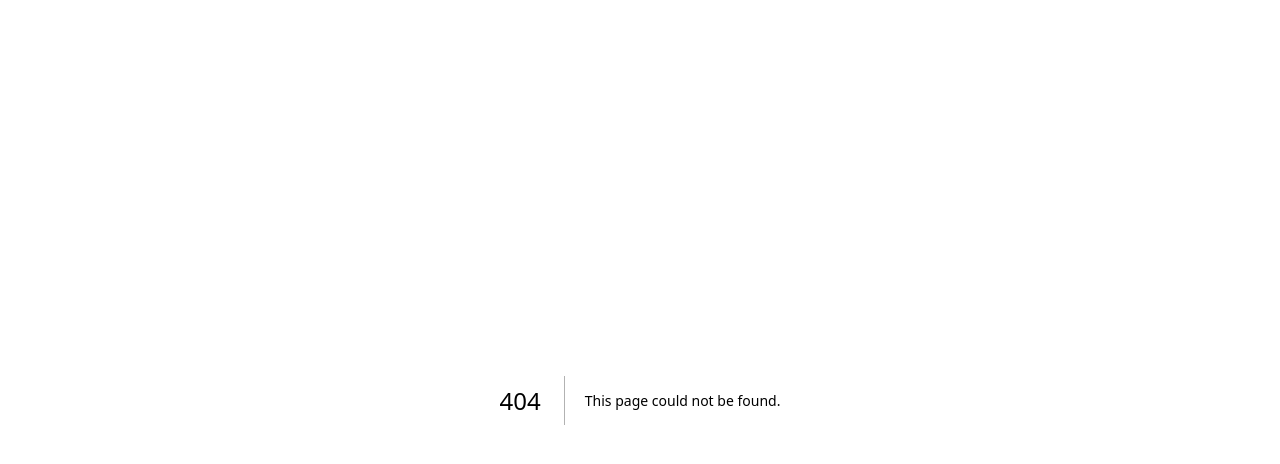
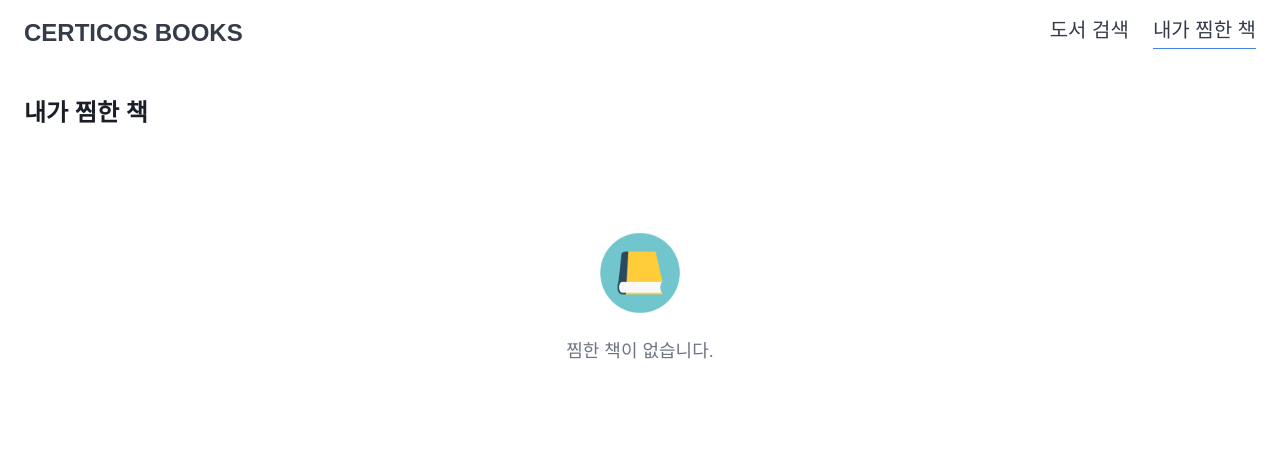
Before and after one commit to Superduper-India/cdri-books-parksunyoung, a Next.js app: page /favorite in a window 1280 px wide. Before the commit this address had no page. Shown: the top 464 px of the page. Built offline with nearby package versions, Linux system fonts and the light colour scheme.

Commit message:
feature: 사용자는 도서 검색 목록에서 찜하기 기능을 사용할 수 있습니다.

```diff
--- a/app/_components/book/BookItem.tsx
+++ b/app/_components/book/BookItem.tsx
@@ -2,6 +2,7 @@
 
 import PurchaseButton from "@/app/_components/book/buttons/PurchaseButton";
 import ToggleButton from "@/app/_components/book/buttons/ToggleButton";
+import FavoriteButton from "@/app/_components/book/buttons/FavoriteButton";
 import Description from "@/app/_components/book/Description";
 import Price from "@/app/_components/book/Price";
 import Thumbnail from "@/app/_components/book/Thumbnail";
@@ -25,7 +26,15 @@ export default function BookItem({
     return (
       <div className="flex justify-between">
         <div className="flex gap-8">
-          <Thumbnail book={book} width={210} height={280} />
+          <div className="relative">
+            <Thumbnail book={book} width={210} height={280} />
+            <FavoriteButton
+              book={book}
+              width={24}
+              height={24}
+              className="top-2 right-2"
+            />
+          </div>
 
           <div className="flex w-90 flex-auto flex-col">
             <Title book={book} />
@@ -56,8 +65,9 @@ export default function BookItem({
   // 책 리스트 아이템 (토글 접힘)
   return (
     <div className="flex flex-1 justify-between">
-      <div className="mx-12">
+      <div className="relative mx-12">
         <Thumbnail book={book} />
+        <FavoriteButton book={book} />
       </div>
       <Title book={book} />
 
--- /dev/null
+++ b/app/_components/book/buttons/FavoriteButton.tsx
@@ -0,0 +1,44 @@
+"use client";
+
+import Image from "next/image";
+import { useFavorite } from "@/app/_hooks/useFavorite";
+import type { BookDocument } from "@/app/_types/book";
+
+interface FavoriteButtonProps {
+  book: BookDocument;
+  width?: number;
+  height?: number;
+  className?: string;
+}
+
+export default function FavoriteButton({
+  book,
+  width = 16,
+  height = 16,
+  className = "top-0 right-0",
+}: FavoriteButtonProps) {
+  const { isbn } = book;
+  const { isFavorite, toggleFavorite } = useFavorite();
+
+  // hydration이 완료되기 전까지는 기본 상태(false)를 보여줌
+  const favorite = isFavorite(isbn);
+  return (
+    <button
+      type="button"
+      className={`absolute z-10 cursor-pointer transition-opacity hover:opacity-80 ${className}`}
+      onClick={e => {
+        e.stopPropagation();
+        toggleFavorite(isbn);
+      }}
+      aria-label={favorite ? "찜하기 해제" : "찜하기"}
+    >
+      <Image
+        key={favorite ? "favorite-on" : "favorite-off"}
+        src={favorite ? "/favorite-on.svg" : "/favorite-off.svg"}
+        alt={favorite ? "찜하기 해제" : "찜하기"}
+        width={width}
+        height={height}
+      />
+    </button>
+  );
+}
--- a/app/_components/ui/Header.tsx
+++ b/app/_components/ui/Header.tsx
@@ -22,9 +22,9 @@ export default function Header() {
             도서 검색
           </Link>
           <Link
-            href="/liked"
+            href="/favorite"
             className={`font-medium text-text-primary text-xl ${
-              pathname === "/liked" ? SELECTED_CLASSNAME : ""
+              pathname === "/favorite" ? SELECTED_CLASSNAME : ""
             }`}
           >
             내가 찜한 책
--- /dev/null
+++ b/app/_contexts/FavoriteContext.tsx
@@ -0,0 +1,54 @@
+"use client";
+
+import type React from "react";
+import { createContext, useCallback, useEffect, useState } from "react";
+import { getFavoritesFromStorage, saveFavoritesToStorage } from "@/lib/storage";
+
+// Context 타입 정의
+export interface FavoriteContextType {
+  favorites: Set<string>;
+  toggleFavorite: (isbn: string) => void;
+  isFavorite: (isbn: string) => boolean;
+}
+
+export const FavoriteContext = createContext<FavoriteContextType | undefined>(
+  undefined,
+);
+
+// Provider 컴포넌트
+export function FavoriteProvider({ children }: { children: React.ReactNode }) {
+  const [favorites, setFavorites] = useState<Set<string>>(new Set());
+
+  // 클라이언트에서만 localStorage에서 초기값 로드
+  useEffect(() => {
+    const storedFavorites = getFavoritesFromStorage();
+    setFavorites(storedFavorites);
+  }, []);
+
+  // 찜하기 토글
+  const toggleFavorite = useCallback((isbn: string) => {
+    setFavorites(prev => {
+      const newFavorites = new Set(prev);
+
+      if (newFavorites.has(isbn)) {
+        newFavorites.delete(isbn);
+      } else {
+        newFavorites.add(isbn);
+      }
+      saveFavoritesToStorage(newFavorites);
+      return newFavorites;
+    });
+  }, []);
+
+  // 찜하기 여부 확인
+  const isFavorite = useCallback(
+    (isbn: string) => favorites.has(isbn),
+    [favorites],
+  );
+
+  return (
+    <FavoriteContext.Provider value={{ favorites, toggleFavorite, isFavorite }}>
+      {children}
+    </FavoriteContext.Provider>
+  );
+}
--- /dev/null
+++ b/app/_hooks/useFavorite.tsx
@@ -0,0 +1,10 @@
+import { useContext } from "react";
+import { FavoriteContext } from "@/app/_contexts/FavoriteContext";
+
+export function useFavorite() {
+  const context = useContext(FavoriteContext);
+  if (context === undefined) {
+    throw new Error("useFavorite must be used within a FavoriteProvider");
+  }
+  return context;
+}
--- a/app/liked/page.tsx
+++ b/app/favorite/page.tsx
@@ -7,22 +7,22 @@ import Summary from "@/app/_components/ui/Summary";
 import type { BookDocument } from "@/app/_types/book";
 import { getFavoritesFromStorage } from "@/lib/storage";
 
-export default function LikedPage() {
-  const [likedBooks, setLikedBooks] = useState<BookDocument[]>([]);
+export default function FavoritePage() {
+  const [favoriteBooks, setFavoriteBooks] = useState<BookDocument[]>([]);
 
   useEffect(() => {
     const favorites = getFavoritesFromStorage();
 
     const bookData: BookDocument[] = [];
 
-    setLikedBooks(bookData);
+    setFavoriteBooks(bookData);
   }, []);
 
   return (
     <PageLayout title="내가 찜한 책">
-      {likedBooks.length > 0 ? (
+      {favoriteBooks.length > 0 ? (
         <>
-          <Summary message="찜한 책" totalCount={likedBooks.length} />
+          <Summary message="찜한 책" totalCount={favoriteBooks.length} />
           {/* TODO: 찜한 책 목록 렌더링 */}
         </>
       ) : (
--- a/app/layout.tsx
+++ b/app/layout.tsx
@@ -1,4 +1,5 @@
 import type { PropsWithChildren } from "react";
+import { FavoriteProvider } from "@/app/_contexts/FavoriteContext";
 import { ReactQueryProvider } from "@/app/_providers/ReactQueryProvider";
 import "./globals.css";
 
@@ -6,7 +7,9 @@ export default function RootLayout({ children }: PropsWithChildren) {
   return (
     <html lang="ko">
       <body className="font-['Pretendard',sans-serif] antialiased">
-        <ReactQueryProvider>{children}</ReactQueryProvider>
+        <ReactQueryProvider>
+          <FavoriteProvider>{children}</FavoriteProvider>
+        </ReactQueryProvider>
       </body>
     </html>
   );
```
Also changed, not shown: public/favorite-off.svg (added), public/favorite-on.svg (added).
